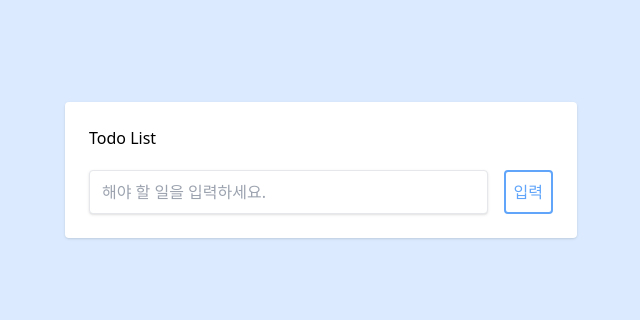
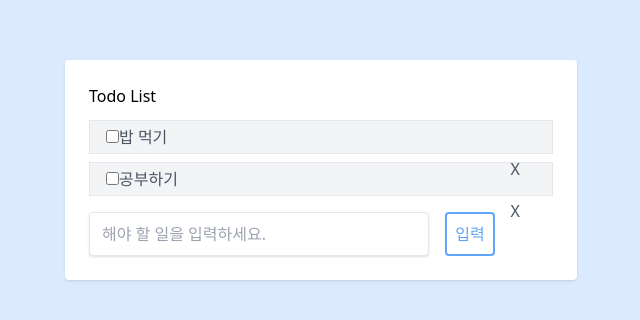
Before and after one commit to meanzi3/react-todo-app, a React (Create React App) app: page / in a window 1280 px wide. Shown: the part 230-550 px from the top of the page, without its empty margins (319-959 px from the left). Built offline with nearby package versions, Linux system fonts and the light colour scheme.

Commit message:
feat: Drag and Drop 기능 추가
react-beautiful-dnd 이용하여 drag and drop 기능 추가.
리액트 불변성을 지켜 코드 작성.

```diff
--- a/package.json
+++ b/package.json
@@ -7,6 +7,7 @@
     "@testing-library/react": "^13.4.0",
     "@testing-library/user-event": "^13.5.0",
     "react": "^18.2.0",
+    "react-beautiful-dnd": "^13.1.1",
     "react-dom": "^18.2.0",
     "react-scripts": "5.0.1",
     "web-vitals": "^2.1.4"
--- a/src/App.js
+++ b/src/App.js
@@ -4,7 +4,10 @@ import Lists from "./components/Lists";
 import Form from "./components/Form";
 
 export default function App() {
-  const [todoData, setTodoData] = useState([]);
+  const [todoData, setTodoData] = useState([
+    { id: 1, title: "밥 먹기", completed: false },
+    { id: 2, title: "공부하기", completed: false },
+  ]);
   const [value, setValue] = useState("");
 
   // form submit 이벤트 함수
--- a/src/components/Lists.js
+++ b/src/components/Lists.js
@@ -1,4 +1,5 @@
 import React from "react";
+import { DragDropContext, Draggable, Droppable } from "react-beautiful-dnd";
 
 export default function List({ todoData, setTodoData }) {
   // X 버튼 클릭 이벤트 함수
@@ -16,18 +17,57 @@ export default function List({ todoData, setTodoData }) {
     });
     setTodoData(nowTodoData);
   };
+
+  const handleEnd = (result) => {
+    // result 매개변수에는 soure 항목 및 대상 위치와 같은 드래그 이벤트에 대한 정보가 포함됨
+    // 목적지가 없으면 (이벤트 취소) 해당 함수를 종료
+    if (!result.destination) return;
+
+    // 리액트 불변성을 지켜주기 위해 새로운 todoData를 생성한다.
+    const newTodoData = todoData;
+
+    // 1. 변경 시키는 아이템을 배열에서 지워준다.
+    // 2. return 값으로 지워진 아이템을 잡아준다.
+    const [redoredItem] = newTodoData.splice(result.source.index, 1);
+
+    // 원하는 자리에 reorderdItem을 insert 해준다.
+    newTodoData.splice(result.destination.index, 0, redoredItem);
+    setTodoData(newTodoData);
+  };
+
   return (
     <div>
-      {todoData.map((data) => (
-        <div key={data.id}>
-          <div className="flex items-center justify-between w-full px-4 py-1 my-2 text-gray-600 bg-gray-100 border rounded">
+      <DragDropContext onDragEnd={handleEnd}>
+        <Droppable droppableId="to-dos">
+          {(provided) => (
+            <div {...provided.droppableProps} ref={provided.innerRef}>
+              {todoData.map((data, index) => (
+                <Draggable
+                  key={data.id}
+                  draggableId={data.id.toString()}
+                  index={index}
+                >
+                  {(provided, snapshot) => (
+                    <div
+                      key={data.id}
+                      {...provided.draggableProps}
+                      ref={provided.innerRef}
+                      {...provided.dragHandleProps}
+                      className={`${
+                        snapshot.isDragging ? "bg-gray-400" : "bg-gray-100"
+                      } "flex items-center justify-between w-full px-4 py-1 my-2 text-gray-600 bg-gray-100 border rounded"`}
+                    >
                       <div className="items-center">
                         <input
                           type="checkBox"
                           onChange={() => handleCompleteChange(data.id)}
                           defaultChecked={data.completed}
                         />
-              <span className={data.completed ? "line-through" : undefined}>
+                        <span
+                          className={
+                            data.completed ? "line-through" : undefined
+                          }
+                        >
                           {data.title}
                         </span>
                       </div>
@@ -40,8 +80,14 @@ export default function List({ todoData, setTodoData }) {
                         </button>
                       </div>
                     </div>
+                  )}
+                </Draggable>
+              ))}
+              {provided.placeholder}
             </div>
-      ))}
+          )}
+        </Droppable>
+      </DragDropContext>
     </div>
   );
 }
--- a/src/index.js
+++ b/src/index.js
@@ -1,15 +1,11 @@
-import React from 'react';
-import ReactDOM from 'react-dom/client';
-import './index.css';
-import App from './App';
-import reportWebVitals from './reportWebVitals';
+import React from "react";
+import ReactDOM from "react-dom/client";
+import "./index.css";
+import App from "./App";
+import reportWebVitals from "./reportWebVitals";
 
-const root = ReactDOM.createRoot(document.getElementById('root'));
-root.render(
-  <React.StrictMode>
-    <App />
-  </React.StrictMode>
-);
+const root = ReactDOM.createRoot(document.getElementById("root"));
+root.render(<App />);
 
 // If you want to start measuring performance in your app, pass a function
 // to log results (for example: reportWebVitals(console.log))
```
Also changed, not shown: 1 other file (tests, documents, lock files or other folders). Lines whose indentation alone changed are shown as unchanged.
